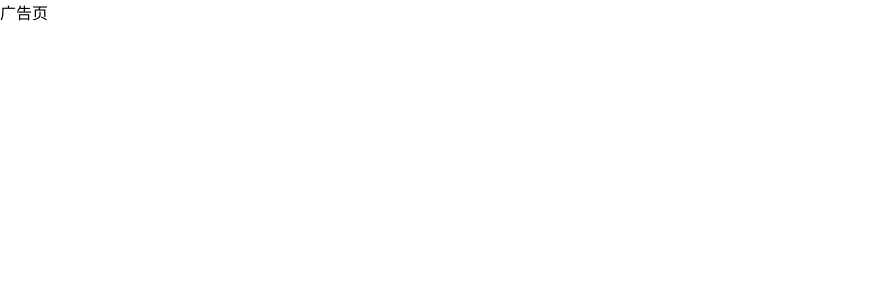
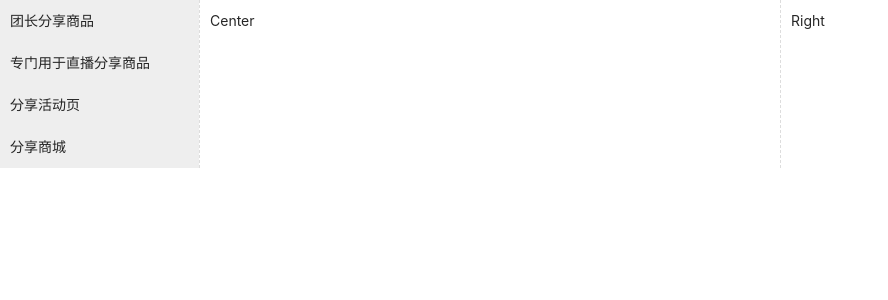
Before and after one commit to Catcheer/musicPlayer, a React app: page / in a window 1280 px wide. Shown: the top 300 px of the page, without its empty margins (0-888 px from the left). Built offline with nearby package versions, Linux system fonts and the light colour scheme.

Commit message:
module.hot

```diff
--- a/package.json
+++ b/package.json
@@ -42,8 +42,11 @@
   "dependencies": {
     "@types/react": "^16.9.43",
     "@types/react-dom": "^16.9.8",
+    "antd": "^4.5.4",
+    "moment": "^2.27.0",
     "react": "^16.13.1",
     "react-dom": "^16.13.1",
+    "react-moment": "^0.9.7",
     "react-router-dom": "^5.2.0"
   }
 }
--- a/src/common/style/index.less
+++ b/src/common/style/index.less
@@ -1,3 +1,6 @@
+
+
+
 *{
     margin: 0;
     padding: 0;
--- a/src/index.tsx
+++ b/src/index.tsx
@@ -6,14 +6,28 @@
 
 import  React from 'react'
 import  ReactDOM from 'react-dom'
+import { ConfigProvider, DatePicker, message, Alert } from 'antd';
+
+
 import RouteController from './RouteController'
 
+
 import './common/style/index.less'
+import 'antd/dist/antd.css'; // or 'antd/dist/antd.less'
 
+import zhCN from 'antd/es/locale/zh_CN';
+import moment from 'moment';
+moment.locale('zh-cn');
 
 function App(){
-    return <div>
+    return <ConfigProvider locale={zhCN}>
+    <div>
       <RouteController />
     </div>
+    </ConfigProvider>
 }
 ReactDOM.render(<App />,document.querySelector('#app'))
+
+if ((module as any).hot) {
+  (module as any).hot.accept()
+}
--- /dev/null
+++ b/src/pages/transfer/components/center.tsx
@@ -0,0 +1,9 @@
+import React from 'react'
+
+function Center(){
+
+    return <section>Center</section>
+}
+
+
+export default Center
--- /dev/null
+++ b/src/pages/transfer/components/left.tsx
@@ -0,0 +1,21 @@
+
+import React, { useRef } from 'react'
+
+
+function Left() {
+    let typeList = useRef([
+        { text: '团长分享商品', code: '1204' },
+        { text: '专门用于直播分享商品', code: '1205' },
+        { text: '分享活动页', code: '1300' },
+        { text: '分享商城', code: 122 }
+    ])
+
+    return <section>{
+        typeList.current.map(item => (<div className="item" key={item.code}>
+            {item.text}
+        </div>))
+    }</section>
+}
+
+
+export default Left
--- /dev/null
+++ b/src/pages/transfer/components/right.tsx
@@ -0,0 +1,9 @@
+import React from 'react'
+
+function Right(){
+
+    return <section>Right</section>
+}
+
+
+export default Right
--- a/src/pages/transfer/index.tsx
+++ b/src/pages/transfer/index.tsx
@@ -5,10 +5,30 @@
  */
 
 
-import  React from 'react'
-function Transfer(){
-    return <section>
-        广告页
+import React, { useEffect } from 'react'
+
+
+import Left from './components/left'
+import Center from './components/center'
+import Right from './components/right'
+
+import './style/index.less'
+
+function Transfer() {
+    useEffect(() => {
+
+    })
+    return <section className="warp">
+        <div className="left">
+            <Left />
+        </div>
+        <div className="center">
+            <Center />
+        </div>
+        <div className="right">
+            <Right />
+        </div>
+
     </section>
 }
 export default Transfer
--- /dev/null
+++ b/src/pages/transfer/style/index.less
@@ -0,0 +1,22 @@
+.warp{
+    display: flex;
+
+    .left{
+        width: 200px;
+        border-right:1px dashed #ddd;
+        .item{
+            padding:10px;
+            background: #eee;
+            cursor: pointer;
+        }
+    }
+    .center{
+        flex:1;
+        padding: 10px;
+    }
+    .right{
+        padding: 10px;
+        width: 500px;
+        border-left:1px dashed #ddd;
+    }
+}
--- a/webpack.dev.js
+++ b/webpack.dev.js
@@ -29,6 +29,7 @@ module.exports= merge(common,{
     compress: true,
     port: 8089,
     historyApiFallback: true,
+    hot: true,
     host: '0.0.0.0',//your ip address
   },
   resolve:{
```
